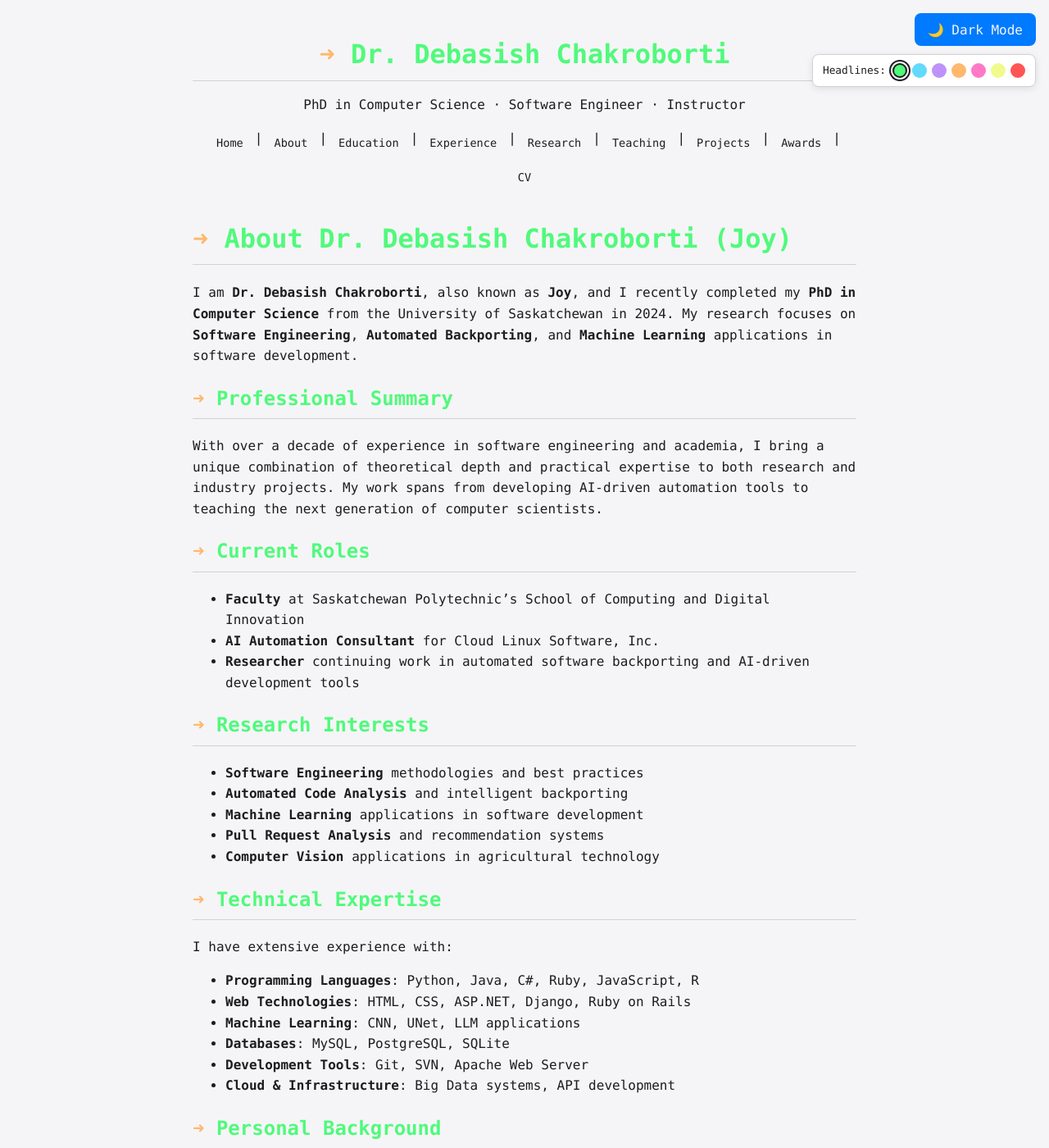
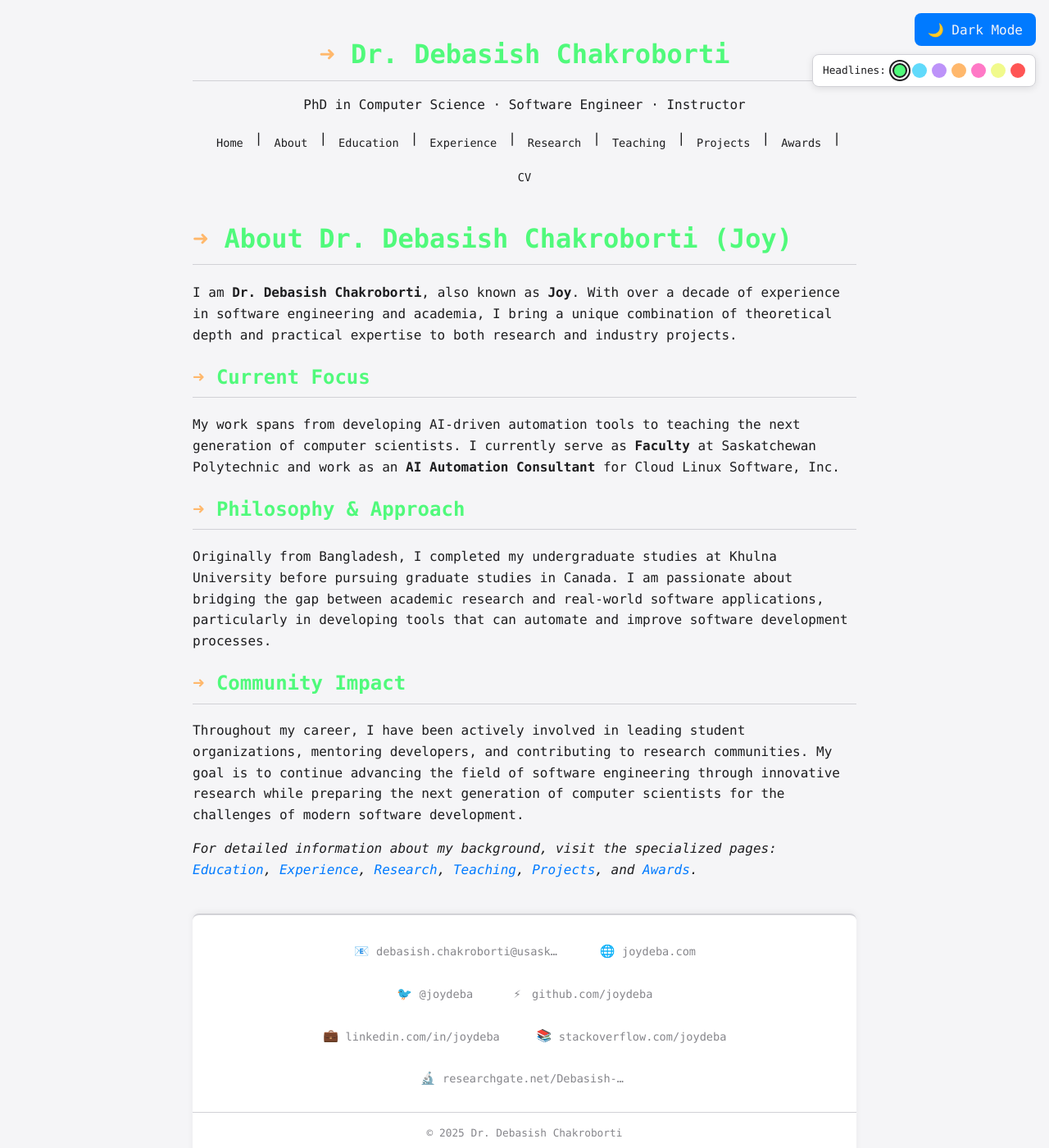
Before and after one commit to joydeba/joydeba.github.io, a Jekyll site: the page built from about.md, in a window 1280 px wide and 1400 px high. Shown: the whole window at 82% size. Built offline with Jekyll 4.4.1, drawn with Linux system fonts in a browser that asks for light colours; some of the changed text lies outside the part shown.

Commit message:
Revise personal and professional information across multiple sections to reflect updated roles, research focus, and community impact. Streamline content for clarity and enhance navigation with links to detailed pages on education, experience, research, teaching, projects, and awards.

```diff
--- a/about.md
+++ b/about.md
@@ -5,46 +5,18 @@ title: "About"
 
 # About Dr. Debasish Chakroborti (Joy)
 
-I am **Dr. Debasish Chakroborti**, also known as **Joy**, and I recently completed my **PhD in Computer Science** from the University of Saskatchewan in 2024. My research focuses on **Software Engineering**, **Automated Backporting**, and **Machine Learning** applications in software development.
+I am **Dr. Debasish Chakroborti**, also known as **Joy**. With over a decade of experience in software engineering and academia, I bring a unique combination of theoretical depth and practical expertise to both research and industry projects.
 
-## Professional Summary
+## Current Focus
 
-With over a decade of experience in software engineering and academia, I bring a unique combination of theoretical depth and practical expertise to both research and industry projects. My work spans from developing AI-driven automation tools to teaching the next generation of computer scientists.
+My work spans from developing AI-driven automation tools to teaching the next generation of computer scientists. I currently serve as **Faculty** at Saskatchewan Polytechnic and work as an **AI Automation Consultant** for Cloud Linux Software, Inc.
 
-## Current Roles
-
-- **Faculty** at Saskatchewan Polytechnic's School of Computing and Digital Innovation
-- **AI Automation Consultant** for Cloud Linux Software, Inc.
-- **Researcher** continuing work in automated software backporting and AI-driven development tools
-
-## Research Interests
-
-- **Software Engineering** methodologies and best practices
-- **Automated Code Analysis** and intelligent backporting
-- **Machine Learning** applications in software development
-- **Pull Request Analysis** and recommendation systems
-- **Computer Vision** applications in agricultural technology
-
-## Technical Expertise
-
-I have extensive experience with:
-- **Programming Languages**: Python, Java, C#, Ruby, JavaScript, R
-- **Web Technologies**: HTML, CSS, ASP.NET, Django, Ruby on Rails
-- **Machine Learning**: CNN, UNet, LLM applications
-- **Databases**: MySQL, PostgreSQL, SQLite
-- **Development Tools**: Git, SVN, Apache Web Server
-- **Cloud & Infrastructure**: Big Data systems, API development
-
-## Personal Background
+## Philosophy & Approach
 
 Originally from Bangladesh, I completed my undergraduate studies at Khulna University before pursuing graduate studies in Canada. I am passionate about bridging the gap between academic research and real-world software applications, particularly in developing tools that can automate and improve software development processes.
 
-## Community Involvement
+## Community Impact
 
-Throughout my career, I have been actively involved in:
-- Leading student organizations and technology events
-- Mentoring graduate students and early-career developers
-- Contributing to open-source projects and research communities
-- Organizing academic conferences and workshops
+Throughout my career, I have been actively involved in leading student organizations, mentoring developers, and contributing to research communities. My goal is to continue advancing the field of software engineering through innovative research while preparing the next generation of computer scientists for the challenges of modern software development.
 
-My goal is to continue advancing the field of software engineering through innovative research while preparing the next generation of computer scientists for the challenges of modern software development.
+*For detailed information about my background, visit the specialized pages: [Education](/education), [Experience](/experience), [Research](/research), [Teaching](/teaching), [Projects](/projects), and [Awards](/awards).*
```
Also changed, not shown: cv.md (+10 -8 lines), education.md (+1 -14 lines), index.md (+4 -14 lines), research.md (+7 -12 lines), teaching.md (+1 -1 lines).
